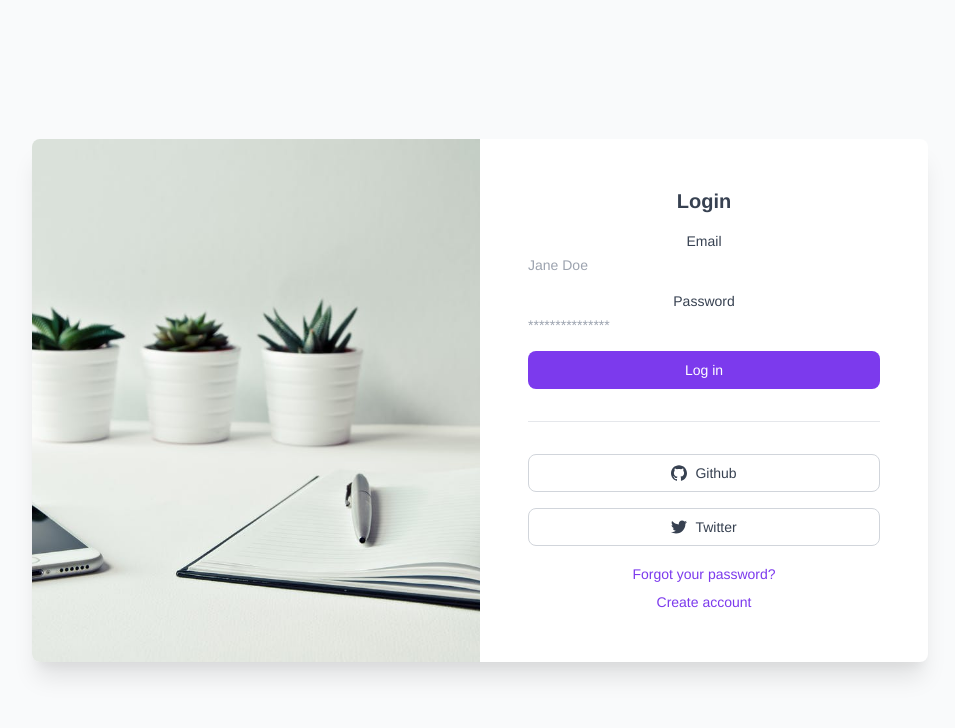
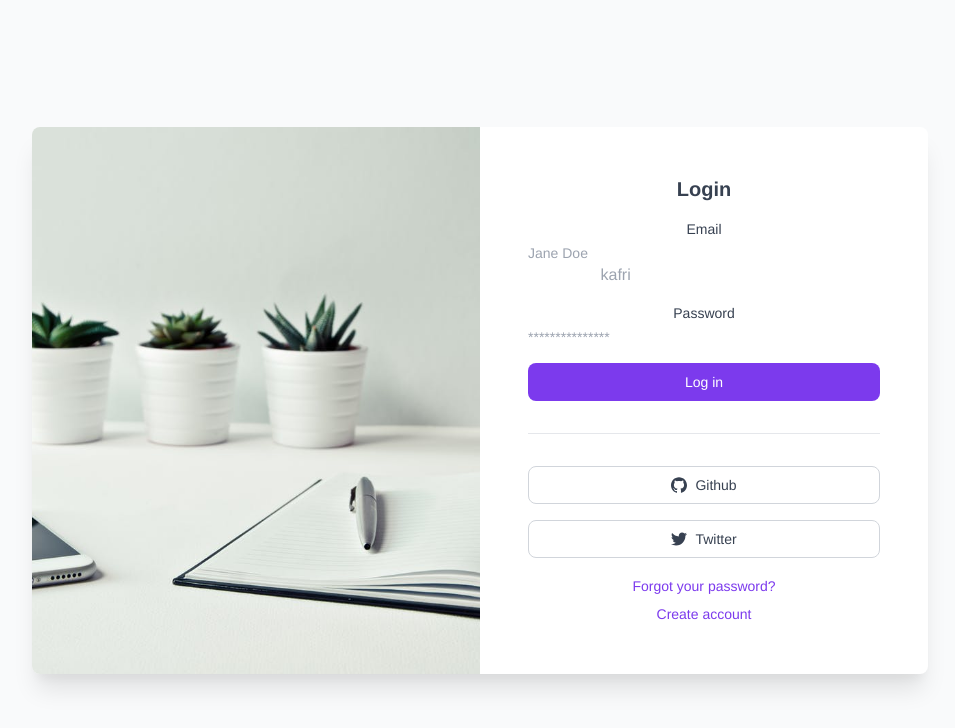
Before and after one commit to kafribung/vue_barang, a Vue app: page /login in a window 1280 px wide. Shown: the top 728 px of the page, without its empty margins (160-1115 px from the left). Built offline with nearby package versions, Linux system fonts and the light colour scheme.

Commit message:
login bug view

```diff
--- a/src/views/Auth/Login.vue
+++ b/src/views/Auth/Login.vue
@@ -16,9 +16,10 @@
                         <label class="block text-sm">
                         <span class="text-gray-700 dark:text-gray-400">Email</span>
                         <input
-                            class="block w-full mt-1 text-sm dark:border-gray-600 dark:bg-gray-700 focus:border-purple-400 focus:outline-none focus:shadow-outline-purple dark:text-gray-300 dark:focus:shadow-outline-gray form-input"
+                            class="block w-full mt-1 text-sm dark:border-gray-600 dark:bg-gray-700 focus:border-purple-400 focus:outline-none  focus:shadow-outline-purple dark:text-gray-300 dark:focus:shadow-outline-gray"
                             placeholder="Jane Doe" />
                         </label>
+                        <input type="text" placeholder="kafri" class="text-red-600 border-black">
                         <label class="block mt-4 text-sm">
                         <span class="text-gray-700 dark:text-gray-400">Password</span>
                         <input
```
